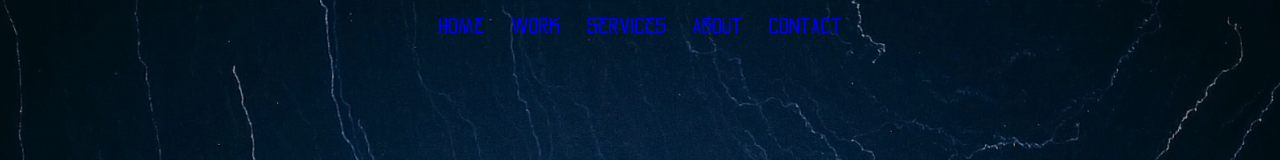
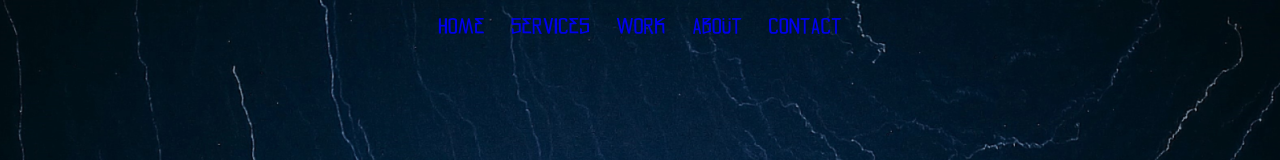
Before and after one commit to maddy12day/lakeZero, a React (Vite) app: page / in a window 1280 px wide. Shown: the top 160 px of the page. Built offline with nearby package versions, Linux system fonts and the light colour scheme; a web font is replaced by a local one.

Commit message:
added animation to nav

```diff
--- a/src/components/Navbar.tsx
+++ b/src/components/Navbar.tsx
@@ -14,7 +14,7 @@ export const Navbar = () => {
 
           <div className={`${NavStyle.NavBarMenu} ${isNavCollapsed ? NavStyle.NavBarVisible : ''}`}>
             {NavData.map(item => (
-              <div className={`${NavStyle.NavItem}`}>
+              <div className={`${NavStyle.NavItem} ${NavStyle.hoverunderlineAnimation}`}>
                 <Link to={`#${item.navlinkName}`}
                   key={item.navlinkName}
                   onClick={() =>
--- a/src/data/navData.json
+++ b/src/data/navData.json
@@ -3,10 +3,10 @@
         "navlinkName":"HOME"
     },
     {
-        "navlinkName":"WORK"
+        "navlinkName":"SERVICES"
     },
     {
-        "navlinkName":"SERVICES"
+        "navlinkName":"WORK"
     },
     {
         "navlinkName":"ABOUT"
--- a/src/style/NavStyle.module.css
+++ b/src/style/NavStyle.module.css
@@ -38,10 +38,13 @@
     font-size: 20px;
     color: white;
     font-weight: 400;
+    transition: transform 0.5s ease;
 }
 
 .NavItem:hover {
-    color:red
+    color:rgb(90, 155, 221);
+    transform: translateY(-3px) scale(1.1);
+
 }
 
 .BrandName{
@@ -95,3 +98,20 @@
         display: flex;
     }
 }
+.hoverunderlineAnimation:after {
+    content: '';
+    position: absolute;
+    width: 100%;
+    transform: scaleX(0);
+    height: 2px;
+    bottom: 0;
+    left: 0;
+    background-color:
+  #0087ca;
+    transform-origin: bottom right;
+    transition: transform 0.4s ease-in;
+  }
+.hoverunderlineAnimation:hover:after {
+    transform: scaleX(1);
+    transform-origin: bottom left;
+  }
```
